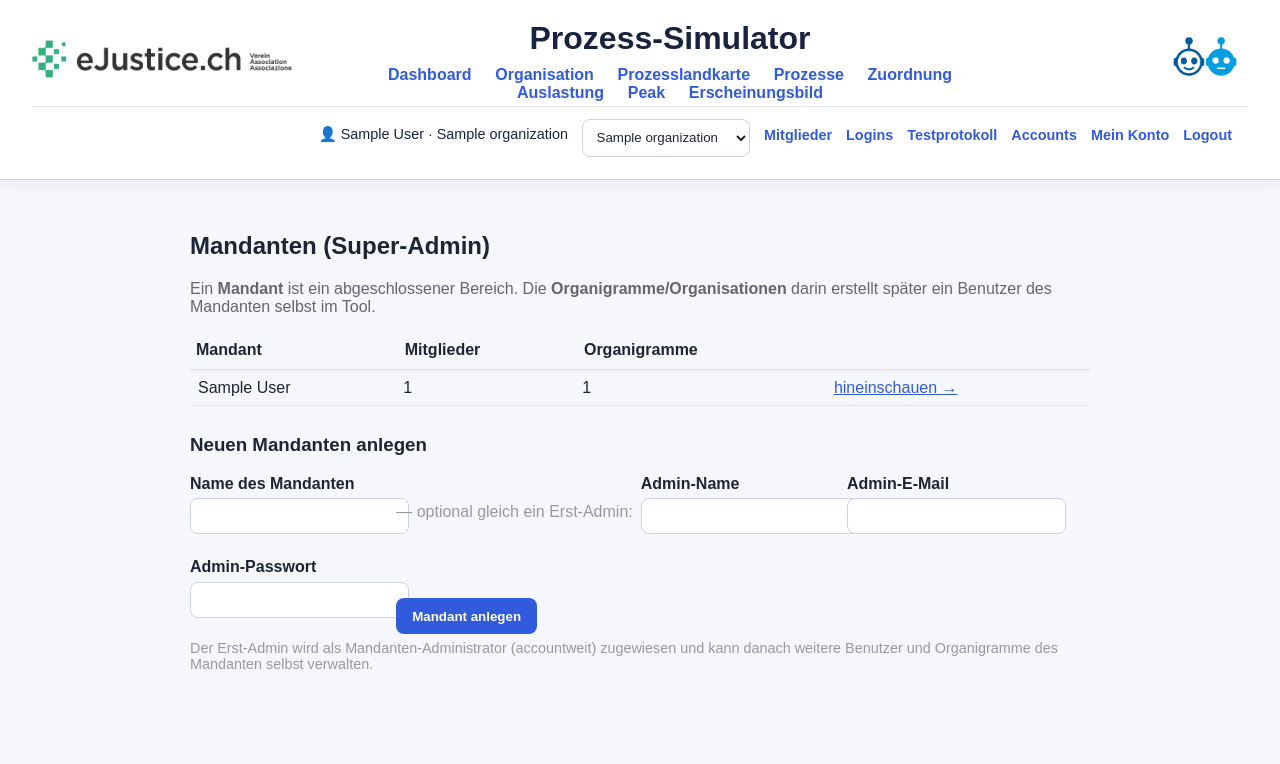
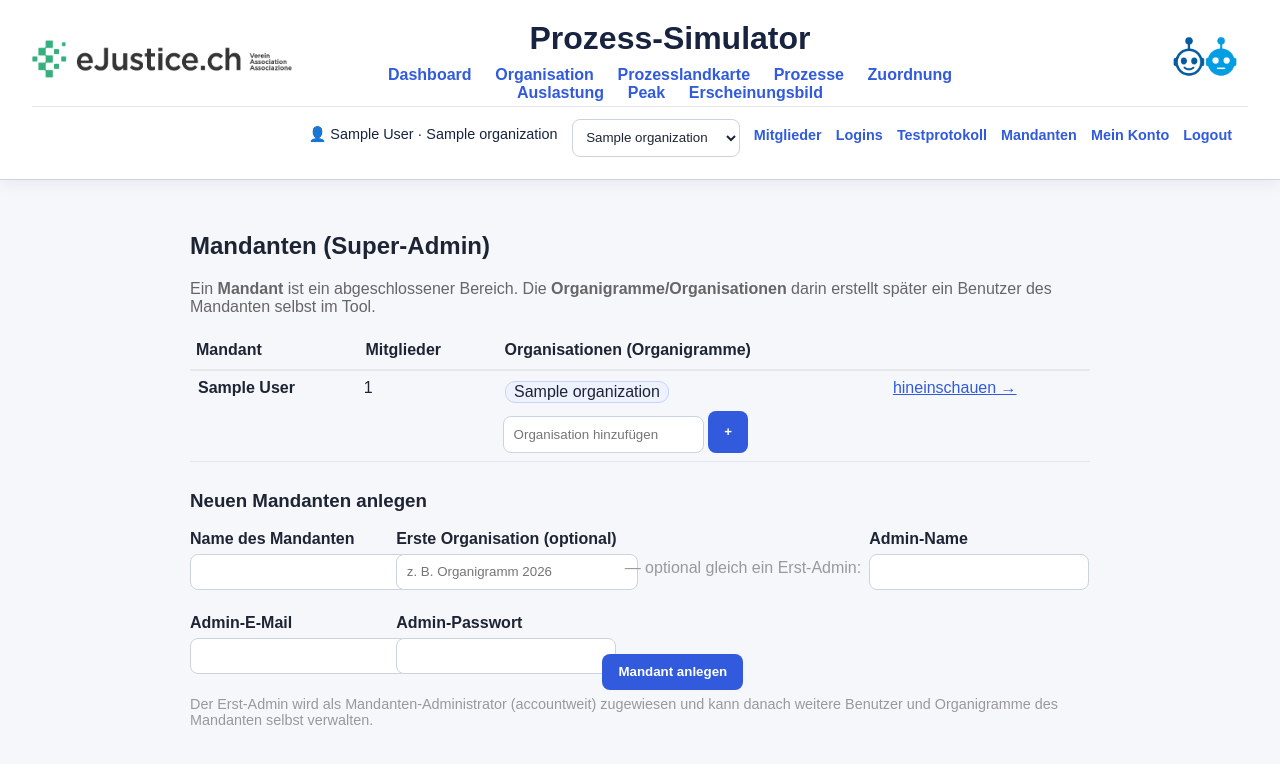
Before and after one commit to kaspAir/Prozess-Simulator, a Flask app: page /admin/accounts in a window 1280 px wide. Shown: the top 764 px of the page. Run offline with Flask 3, Linux system fonts and the light colour scheme; a user stored in the database is signed in; tables that the repository leaves empty hold one stand-in row (values such as "Sample post"); some libraries are stand-ins or nearby versions.

Commit message:
feat(mandant): Organisationen je Mandant aus der Admin-Sicht + Menue "Mandanten"
- Menuepunkt "Accounts" -> "Mandanten" (Super-Admin findet die Mandanten-Anlage).
- Mandanten-Uebersicht zeigt die Organisationen je Mandant und erlaubt, direkt
  eine Organisation hinzuzufuegen (create_account_organization, Super-Admin).
- "Neuen Mandanten anlegen" kann optional gleich eine erste Organisation anlegen.

So wird die Hierarchie sichtbar: Installation (ditwi) > Mandant (Kunde) >
Organisation(en)/Organigramm(e). ditwi ist die Installation, nicht ein Mandant.

Co-Authored-By: Claude Opus 4.8 <noreply@anthropic.com>

```diff
--- a/app/routes/admin_routes.py
+++ b/app/routes/admin_routes.py
@@ -250,10 +250,11 @@ def accounts():
     _super_admin_only()
     rows = []
     for acc in Account.query.order_by(Account.name).all():
+        orgs = Organization.query.filter_by(account_id=acc.id).order_by(Organization.name).all()
         rows.append({
             "account": acc,
             "members": Membership.query.filter_by(account_id=acc.id).count(),
-            "organizations": Organization.query.filter_by(account_id=acc.id).count(),
+            "organizations": orgs,
         })
     return render_template("admin/accounts.html", rows=rows)
 
@@ -269,6 +270,7 @@ def create_account():
     admin_name = (request.form.get("admin_name") or "").strip()
     admin_email = (request.form.get("admin_email") or "").strip().lower()
     admin_password = request.form.get("admin_password") or ""
+    first_org = (request.form.get("first_org") or "").strip()
     if not name:
         flash("Name des Mandanten ist erforderlich.", "error")
         return redirect(url_for("admin.accounts"))
@@ -281,6 +283,9 @@ def create_account():
     db.session.flush()
     seed_template_roles(acc.id)
     db.session.flush()
+
+    if first_org:
+        db.session.add(Organization(account_id=acc.id, name=first_org))
 
     if admin_email:
         user = User.query.filter_by(email=admin_email).first()
@@ -297,7 +302,28 @@ def create_account():
                                       organization_id=None))
     db.session.commit()
     msg = f"Mandant «{name}» angelegt."
+    if first_org:
+        msg += f" Organisation «{first_org}» erstellt."
     if admin_email:
         msg += f" Erst-Admin {admin_email} zugewiesen."
     flash(msg, "success")
     return redirect(url_for("admin.accounts"))
+
+
+@admin_bp.route("/accounts/<int:account_id>/organization", methods=["POST"])
+@login_required
+def create_account_organization(account_id):
+    """Super-Admin legt eine Organisation (Organigramm) innerhalb eines bestimmten
+    Mandanten an – ohne in den Mandanten wechseln zu müssen."""
+    _super_admin_only()
+    acc = db.session.get(Account, account_id)
+    if acc is None:
+        abort(404)
+    name = (request.form.get("name") or "").strip()
+    if not name:
+        flash("Name der Organisation ist erforderlich.", "error")
+        return redirect(url_for("admin.accounts"))
+    db.session.add(Organization(account_id=acc.id, name=name))
+    db.session.commit()
+    flash(f"Organisation «{name}» im Mandanten «{acc.name}» angelegt.", "success")
+    return redirect(url_for("admin.accounts"))
--- a/app/templates/admin/accounts.html
+++ b/app/templates/admin/accounts.html
@@ -7,14 +7,25 @@
      Mandanten selbst im Tool.</p>
   <table style="width:100%;border-collapse:collapse;">
     <thead><tr style="text-align:left;border-bottom:2px solid #e5e7eb;">
-      <th style="padding:6px;">Mandant</th><th>Mitglieder</th><th>Organigramme</th><th></th>
+      <th style="padding:6px;">Mandant</th><th>Mitglieder</th><th>Organisationen (Organigramme)</th><th></th>
     </tr></thead>
     <tbody>
     {% for row in rows %}
-      <tr style="border-bottom:1px solid #eee;">
-        <td style="padding:8px;">{{ row.account.name }}</td>
+      <tr style="border-bottom:1px solid #eee;vertical-align:top;">
+        <td style="padding:8px;"><strong>{{ row.account.name }}</strong></td>
         <td style="padding:8px;">{{ row.members }}</td>
-        <td style="padding:8px;">{{ row.organizations }}</td>
+        <td style="padding:8px;">
+          {% for o in row.organizations %}
+            <span style="display:inline-block;background:#eef2ff;border:1px solid #c7d2fe;border-radius:10px;padding:1px 8px;margin:2px;">{{ o.name }}</span>
+          {% else %}
+            <em style="color:#999;">noch keine</em>
+          {% endfor %}
+          <form method="post" action="{{ url_for('admin.create_account_organization', account_id=row.account.id) }}"
+                style="margin:6px 0 0;display:flex;gap:4px;">
+            <input type="text" name="name" placeholder="Organisation hinzufügen" style="width:180px;">
+            <button type="submit">+</button>
+          </form>
+        </td>
         <td style="padding:8px;">
           <a href="{{ url_for('admin.switch_account', account_id=row.account.id) }}">hineinschauen →</a>
         </td>
@@ -29,6 +40,7 @@
   <form method="post" action="{{ url_for('admin.create_account') }}"
         style="display:flex;gap:8px;flex-wrap:wrap;align-items:flex-end;">
     <label>Name des Mandanten<br><input type="text" name="name" required></label>
+    <label>Erste Organisation (optional)<br><input type="text" name="first_org" placeholder="z. B. Organigramm 2026"></label>
     <span style="align-self:center;color:#999;">— optional gleich ein Erst-Admin:</span>
     <label>Admin-Name<br><input type="text" name="admin_name"></label>
     <label>Admin-E-Mail<br><input type="email" name="admin_email"></label>
--- a/app/templates/base.html
+++ b/app/templates/base.html
@@ -108,7 +108,7 @@
             <a href="{{ url_for('main.test_protocol_pdf') }}" title="PDF-Testprotokoll des zuletzt deployten Builds">Testprotokoll</a>
         {% endif %}
         {% if current_user.is_super_admin %}
-            <a href="{{ url_for('admin.accounts') }}">Accounts</a>
+            <a href="{{ url_for('admin.accounts') }}">Mandanten</a>
         {% endif %}
         <a href="{{ url_for('auth.account') }}">Mein Konto</a>
         <a href="{{ url_for('auth.logout') }}">Logout</a>
```
Also changed, not shown: tests/test_admin_mandant.py (+36 -0 lines).
